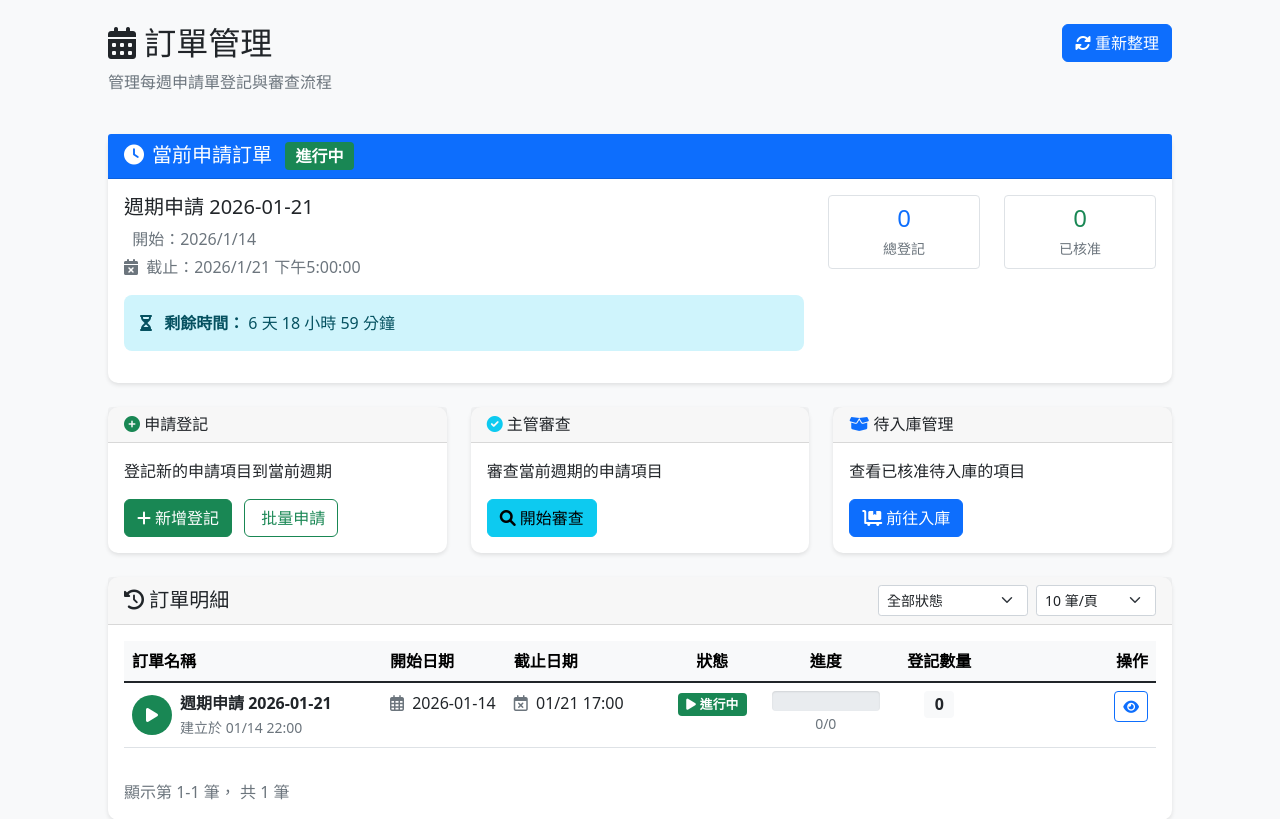
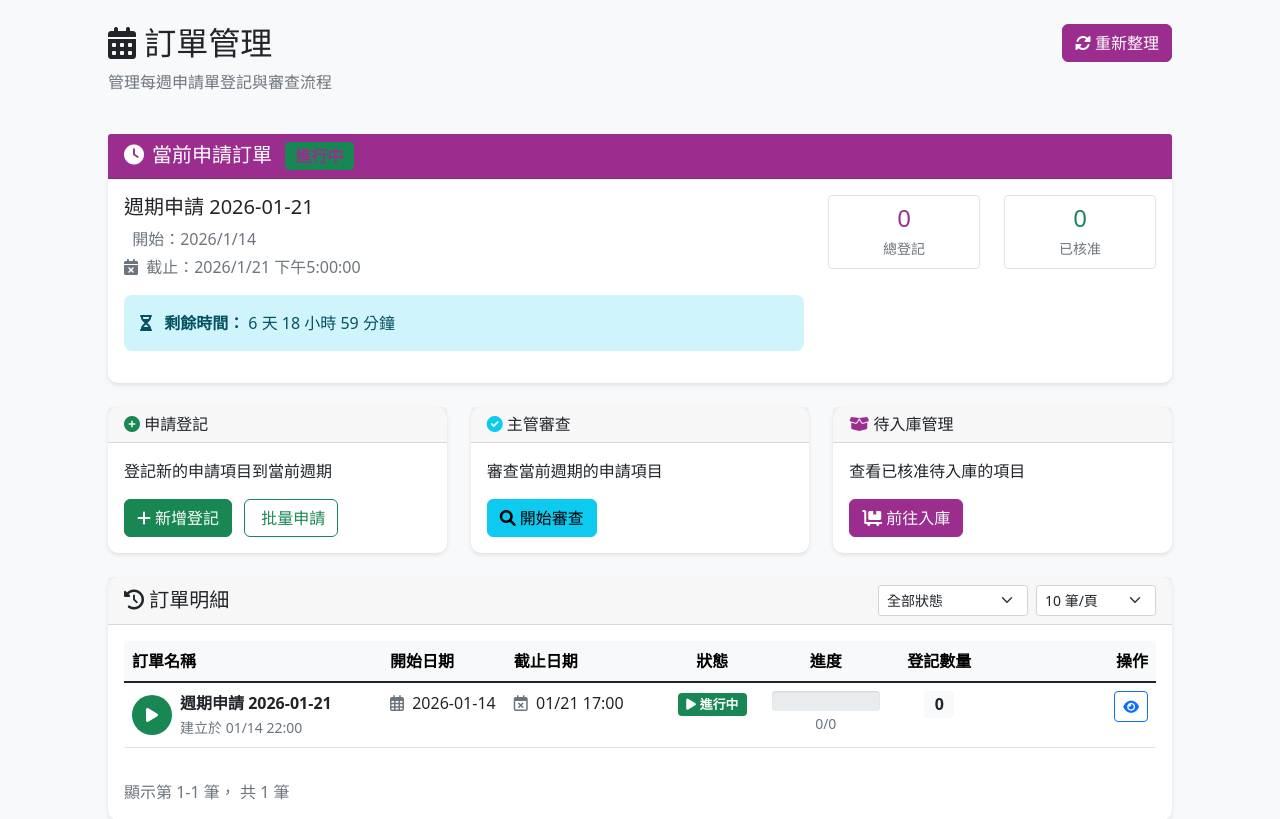
Before and after one commit to jasonkiller200/screw, a Flask app: page /weekly-orders in a window 1280 px wide. Shown: the part 152-971 px from the top of the page. Run offline with Flask 3, Linux system fonts and the light colour scheme; the visitor is signed in with stand-in values (Sample User, id 1); data comes from the database, SQL or seed files in the repository; data that the repository does not hold is empty; parts of the project's set-up code (start-up, migrations or seed data) failed here and were passed over; some libraries are stand-ins or nearby versions.

Commit message:
style: 更新週期訂單頁面配色為 Hartford 紫色
- 更新「重新整理」按鈕為紫色
- 更新「當前申請訂單」卡片邊框和標題背景為紫色
- 更新「建立新週期」按鈕為紫色
- 更新「待入庫管理」圖標和按鈕為紫色
- 更新總登記數字顏色為紫色
- 統一使用 Hartford 品牌色 #9B2D8E

```diff
--- a/static/js/weekly_orders/index.js
+++ b/static/js/weekly_orders/index.js
@@ -31,7 +31,7 @@ function updateCycleCard(data) {
             <div class="text-center py-3">
                 <i class="fas fa-calendar-plus fa-2x text-muted mb-3"></i>
                 <h5 class="text-muted">目前沒有活躍的申請週期</h5>
-                <button class="btn btn-primary" onclick="createNewCycle()">
+                <button class="btn" style="background-color: #9B2D8E; border-color: #9B2D8E; color: white;" onclick="createNewCycle()">
                     <i class="fas fa-plus me-1"></i>建立新週期
                 </button>
             </div>
@@ -86,7 +86,7 @@ function updateCycleCard(data) {
                 <div class="row text-center">
                     <div class="col-6">
                         <div class="border rounded p-2">
-                            <h4 class="text-primary mb-1">${data.stats.total}</h4>
+                            <h4 class="mb-1" style="color: #9B2D8E;">${data.stats.total}</h4>
                             <small class="text-muted">總登記</small>
                         </div>
                     </div>
--- a/templates/weekly_orders/index.html
+++ b/templates/weekly_orders/index.html
@@ -11,7 +11,7 @@
             <p class="text-muted">管理每週申請單登記與審查流程</p>
         </div>
         <div class="col-md-4 text-end">
-            <button type="button" class="btn btn-primary" onclick="refreshSummary()">
+            <button type="button" class="btn" style="background-color: #9B2D8E; border-color: #9B2D8E; color: white;" onclick="refreshSummary()">
                 <i class="fas fa-sync-alt me-1"></i>重新整理
             </button>
         </div>
@@ -20,16 +20,16 @@
     <!-- 當前週期狀態卡片 -->
     <div class="row mb-4">
         <div class="col-12">
-            <div class="card border-primary" id="currentCycleCard">
-                <div class="card-header bg-primary text-white">
+            <div class="card" style="border-color: #9B2D8E;" id="currentCycleCard">
+                <div class="card-header text-white" style="background-color: #9B2D8E;">
                     <h5 class="mb-0">
                         <i class="fas fa-clock me-2"></i>當前申請訂單
-                        <span class="badge bg-light text-primary ms-2" id="cycleStatus">載入中...</span>
+                        <span class="badge bg-light ms-2" style="color: #9B2D8E;" id="cycleStatus">載入中...</span>
                     </h5>
                 </div>
                 <div class="card-body" id="cycleContent">
                     <div class="text-center py-3">
-                        <div class="spinner-border text-primary" role="status">
+                        <div class="spinner-border" style="color: #9B2D8E;" role="status">
                             <span class="visually-hidden">載入中...</span>
                         </div>
                     </div>
@@ -72,11 +72,11 @@
         <div class="col-md-4">
             <div class="card h-100">
                 <div class="card-header">
-                    <h6 class="mb-0"><i class="fas fa-box-open text-primary"></i> 待入庫管理</h6>
+                    <h6 class="mb-0"><i class="fas fa-box-open" style="color: #9B2D8E;"></i> 待入庫管理</h6>
                 </div>
                 <div class="card-body">
                     <p class="card-text">查看已核准待入庫的項目</p>
-                    <a href="{{ url_for('weekly_order.pending_inbound_orders') }}" class="btn btn-primary">
+                    <a href="{{ url_for('weekly_order.pending_inbound_orders') }}" class="btn" style="background-color: #9B2D8E; border-color: #9B2D8E; color: white;">
                         <i class="fas fa-dolly-flatbed me-1"></i>前往入庫
                     </a>
                 </div>
```
